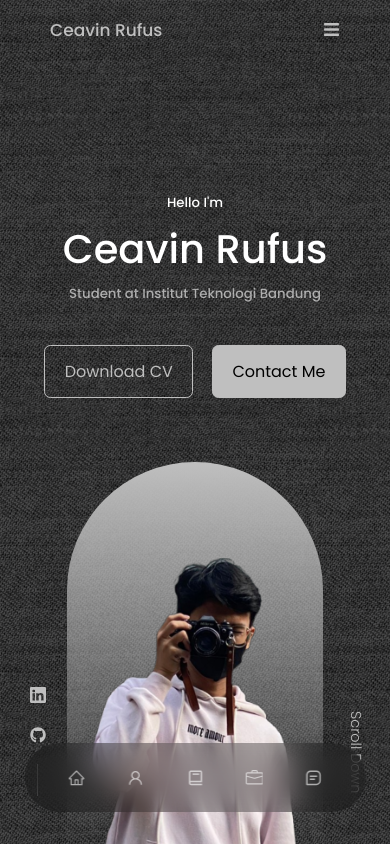
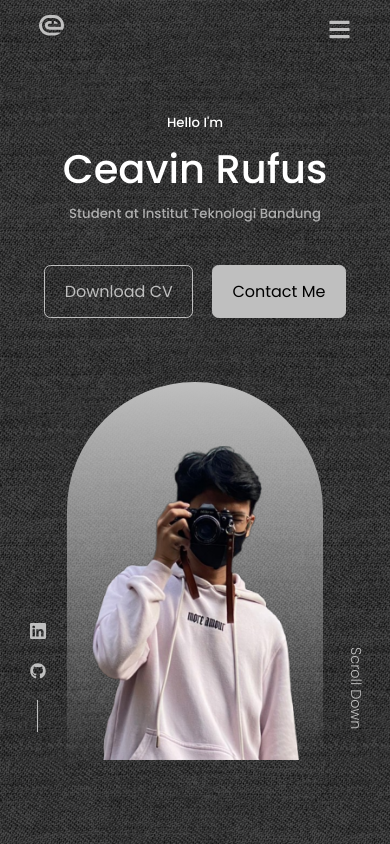
Before and after one commit to ceavinr/portofolio, a React (Create React App) app: page / in a window 390 px wide. Shown: the top 844 px of the page. Built offline with nearby package versions, Linux system fonts and the light colour scheme.

Commit message:
add logo

```diff
--- a/public/index.html
+++ b/public/index.html
@@ -2,6 +2,7 @@
 <html lang="en">
   <head>
     <meta charset="UTF-8" />
+    <link rel="icon" href="%PUBLIC_URL%/favicon.svg" />
     <meta http-equiv="X-UA-Compatible" content="IE=edge" />
     <meta name="viewport" content="width=device-width, initial-scale=1.0" />
     <title>Ceavin Rufus</title>
--- a/src/components/footer/Footer.jsx
+++ b/src/components/footer/Footer.jsx
@@ -6,17 +6,25 @@ import { BsSpotify } from "react-icons/bs";
 import { FaGithub } from "react-icons/fa";
 import { RiInstagramFill } from "react-icons/ri";
 import { IoLogoTwitter } from "react-icons/io";
+import { ReactComponent as Logo } from "../../assets/logo.svg";
 
 const Footer = () => {
   return (
     <footer id="contact">
-      <div className="footer__logo">Ceavin Rufus</div>
+      <div className="logo-container">
+        <a href="/" className="footer__logo">
+          <Logo />
+        </a>
+        <a href="/" className="footer__name">
+          Ceavin Rufus
+        </a>
+      </div>
       <div className="footer__copyright">
         <small>&copy; Ceavin Rufus. All rights reserved</small>
       </div>
       <Contact />
+      <h3 className="find__me">Find me on</h3>
       <div className="footer__socials">
-        <h3>Find me on</h3>
         <a href="https://www.linkedin.com/in/ceavinrufus/" target="blank">
           <BsLinkedin />
         </a>
--- a/src/components/footer/footer.css
+++ b/src/components/footer/footer.css
@@ -6,16 +6,26 @@ footer{
     margin-top: 7rem;
 }
 
+footer .logo-container {
+    display: inline-flex;
+    justify-content: center;
+    align-items: center;
+}
 footer a {
     color: var(--color-primary);
 }
 
-.footer__logo {
+.footer__name {
     font-size: 2rem;
     font-weight: 500;
-    display: inline-block;
     color: var(--color-primary);
     caret-color: transparent;
+}
+
+.footer__logo {
+    cursor: pointer;
+    margin-right: 10px;
+    width: 40px;
 }
 
 .permalinks {
@@ -25,12 +35,14 @@ footer a {
     gap: 2rem;
     margin: 0 auto 3rem;
 }
-
+.find__me {
+    margin-top: 4rem;
+}
 .footer__socials {
     display: flex;
     justify-content: center;
     gap: 1rem;
-    margin-top: 4rem;
+    margin-top: 1rem;
     margin-bottom: 6rem;
 }
 
--- a/src/components/header/header.css
+++ b/src/components/header/header.css
@@ -1,8 +1,7 @@
 header {
-    height: calc(100vh - 80px);
+    height: 100vh;
     padding-top: 7rem;
     overflow: hidden;
-    margin-top: 80px;
 }
 
 .header__container {
@@ -27,6 +26,7 @@ header {
     gap: 0.8rem;
     position: absolute;
     left: 0;
+    margin-bottom: 4rem;
     bottom: 3rem;
 }
 
@@ -58,6 +58,7 @@ header {
     transform: rotate(90deg);
     font-weight: 300;
     font-size: 0.9rem;
+    margin-bottom: 4rem;
 }
 
 /* ============= MEDIA QUERIES (SMALL DEVICES) ============= */
@@ -78,7 +79,7 @@ header {
         left: calc(50% - 8rem);
         margin: 0;
         margin-top: 4rem;
-        padding-top: 6rem;
+        padding-top: 4rem;
         height: 24rem;
     }
     .header__socials{
--- a/src/components/nav/nav.css
+++ b/src/components/nav/nav.css
@@ -31,3 +31,9 @@
     background: var(--color-primary);
     color: var(--color-bg);
 }
+
+@media screen and (max-width: 425px) {
+    .mini-nav {
+        display: none;
+    }
+  }
--- a/src/components/navbar/Navbar.css
+++ b/src/components/navbar/Navbar.css
@@ -20,21 +20,20 @@
     justify-content: center;
     align-items: center;
     width: 100%;
-    padding: 0 50px;
+    padding: 0 10%;
+}
+
+.logo-container {
+    display: flex;
+    align-items: center;
+    width: 100%;
+    padding: 0 1rem;
 }
 
 .navbar-logo {
-    color: var(--color-primary);
-    justify-self: start;
     cursor: pointer;
-    text-decoration: none;
-    font-size: 2rem;
-    display: flex;
-    align-items: center;
-}
-
-.fa-monero {
-    font-size: 1.8rem;
+    margin-right: 10px;
+    width: 30px;
 }
 
 .nav-menu {
@@ -74,9 +73,18 @@
 .navbar-name {
   text-decoration: none;
 }
+
+.navbar-name:hover {
+  color: var(--color-primary);
+}
+
 @media screen and (max-width: 850px) {
     .nav-item {
       position: relative;
+    }
+
+    .logo-container {
+      padding: 0;
     }
 
     .nav-menu {
@@ -122,10 +130,6 @@
       right: 0px;
     }
 
-    .navbar-logo {
-      display: none;
-    }
-
     .navbar-container {
         display: flex;
         justify-content: space-between;
@@ -143,11 +147,14 @@
 }
 
 @media screen and (max-width: 600px) {
-  .navbar-name h3{
-    font-size: 17px;
+  .navbar-logo {
+    width: 25px;
+  }
+  .navbar-name{
+    display: none;
   }
   .menu-icon {
-    font-size: 17px;
+    font-size: 23px;
   }
   .navbar {
     height: 60px;
--- a/src/components/navbar/Navbar.jsx
+++ b/src/components/navbar/Navbar.jsx
@@ -2,6 +2,7 @@ import React, { useState } from "react";
 import "./Navbar.css";
 import { FaBars } from "react-icons/fa";
 import { FaTimes } from "react-icons/fa";
+import { ReactComponent as Logo } from "../../assets/logo.svg";
 
 function Navbar() {
   const [click, setClick] = useState(false);
@@ -32,10 +33,14 @@ function Navbar() {
     <>
       <nav className={navbar ? "navbar active" : "navbar"}>
         <div className="navbar-container">
-          <a href="/" className="navbar-name">
-            <h3>Ceavin Rufus</h3>
-          </a>
-
+          <div className="logo-container">
+            <a href="/" className="navbar-logo">
+              <Logo />
+            </a>
+            <a href="/" className="navbar-name">
+              <h3>Ceavin Rufus</h3>
+            </a>
+          </div>
           <div className="menu-icon" onClick={handleClick}>
             {click ? <FaTimes /> : <FaBars />}
           </div>
```
Also changed, not shown: public/favicon.svg (added), public/manifest.json (added), src/assets/logo.svg (added).
